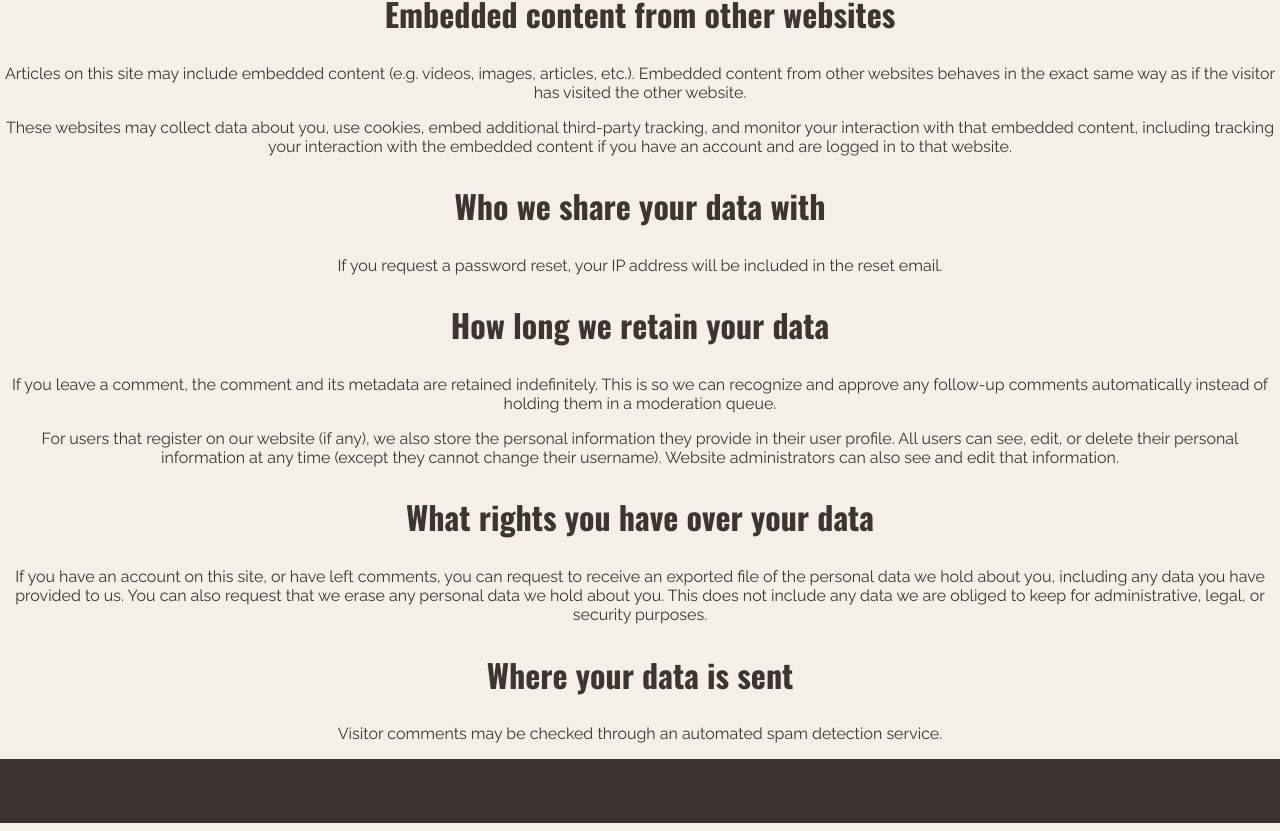
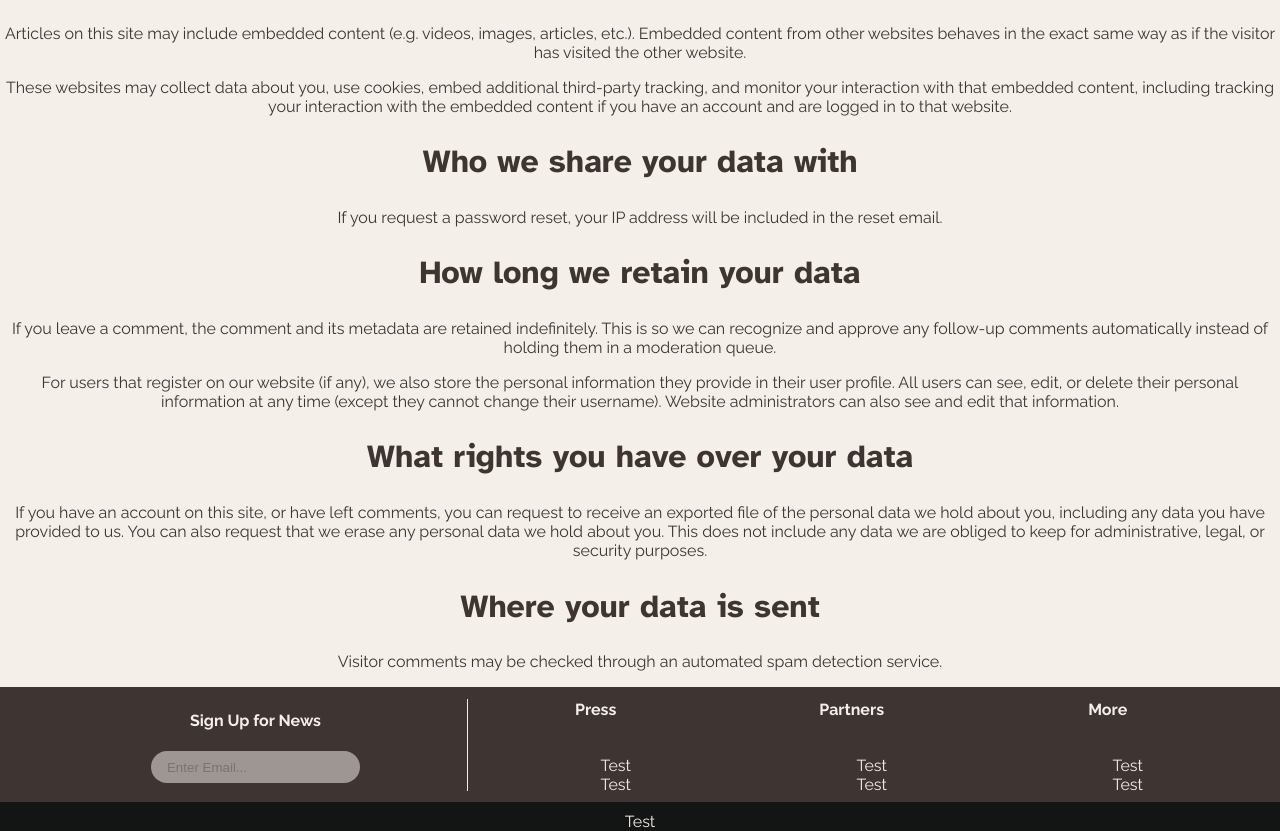
Before and after one commit to khyleB/odenaansan-hard-code, a plain HTML site: page privacy.html in a window 1280 px wide. Shown: the part 939-1770 px from the top of the page. Drawn offline with nearby package versions, Linux system fonts and the light colour scheme; a web font is replaced by a local one.

Commit message:
privacy policy footer

```diff
--- a/privacy.html
+++ b/privacy.html
@@ -131,17 +131,39 @@
 
                 </div>
 
+                <footer>
+                    <div class="footer-main">
+                        <div class="footer-search">
+                            <h4>Sign Up for News</h4>
+                            <input type="text" placeholder="Enter Email...">
+                        </div>
+                            <div class="vr"></div>
+                        <div class="footer-links">
+                            <h4>Press</h4>
+                            <ul>
+                                <li>Test</li>
+                                <li>Test</li>
+                            </ul>
+                        </div>
 
+                        <div class="footer-links">
+                            <h4>Partners</h4>
+                            <ul>
+                                <li>Test</li>
+                                <li>Test</li>
+                            </ul>
+                        </div>
 
-                <footer>
-                    <div class="footer-text">
-
+                        <div class="footer-links">
+                            <h4>More</h4>
+                            <ul>
+                                <li>Test</li>
+                                <li>Test</li>
+                            </ul>
+                        </div>
                     </div>
-                    <div class="footer-icons">
-
-                    </div>
+                    <div class="footer-bottom">Test</div>
                 </footer>
-
 
             <script src="https://ajax.googleapis.com/ajax/libs/jquery/3.6.3/jquery.min.js"></script>
             <script type="text/javascript" src="script.js"></script>
--- a/style.scss
+++ b/style.scss
@@ -6,7 +6,7 @@
 
 */
 
-/*Variables*/
+/*---------- Variables ----------*/
 
 $ode-white: #F4EFE9;
 $ode-black: #131414;
@@ -18,6 +18,19 @@ $transparent-bg: #f4efe987;
 
 $logo-red: #CE0710;
 $logo-yellow: #FAD500;
+
+$logo-text: "Raleway", sans-serif;
+$headings: "Oswald", sans-serif;
+$subheadings: "Atkinson Hyperlegible", sans-serif;
+$decorative: "Federo", sans-serif;
+
+/*----------------------------- Filler Divs -----------------------------*/
+
+.vr {
+    width: 1px;
+    background-color: $ode-white;
+    height: 80%;
+}
 
 /*Root CSS*/
 
@@ -33,7 +46,7 @@ a {
 
 body {
     background-color: $ode-white;
-    font-family: "Raleway", sans-serif;
+    font-family: $logo-text;
 	margin: 0;
 	align-items: center;
 	justify-content: center;
@@ -41,13 +54,13 @@ body {
 }
 
 h1 {
-	font-family: "Oswald", sans-serif;
+	font-family: $headings;
 	font-size: 4rem;
 	color: $ode-white;
 }
 
 h2 {
-	font-family: "Oswald", sans-serif;
+	font-family: $subheadings;
 	font-size: 2rem;
 	color: $ode-brown;
 }
@@ -55,6 +68,14 @@ h2 {
 p {
 	font-size: 1rem;
 	color: $ode-brown;
+}
+
+input {
+    height: 2rem;
+    padding: 1rem;
+    border: 0px;
+    border-radius: 25px;
+    background-color: $transparent-bg;
 }
 
 hr {
@@ -65,6 +86,10 @@ hr {
 	size: 1px;
 	border-top: 1px solid $ode-green;
 	width: 50%;
+}
+
+ul li {
+    list-style: none;
 }
 
 /*----------------------------- Nav & Footer Classes -----------------------------*/
@@ -106,10 +131,9 @@ nav {
 }
 
 .nav-items ul li {
-    list-style: none;
     display: inline-block;
     margin: .5rem;
-    font-family: "Atkinson Hyperlegible", sans-serif;
+    font-family: $subheadings;
     font-size: 1.5rem;
     font-weight: 500;
 }
@@ -119,25 +143,50 @@ nav {
     color:$ode-white;
 }
 
-.nav-items input {
-    height: 2rem;
-    padding: 1rem;
-    border: 0px;
-    border-radius: 25px;
-    background-color: $transparent-bg;
-}
+/*----------------------------- Footer -----------------------------*/
 
 footer {
+    bottom: 0;
+    position: relative;
     width: 100%;
-    height: 4rem;
+    height: 9rem;
     color: $ode-white;
     display: flex;
-    flex-direction: row;
+    flex-direction: column;
     flex-wrap: nowrap;
     align-content: center;
     align-items: center;
     justify-content: space-between;
-    background-color: #3d3330;
+    background-color: $ode-black;
+}
+
+.footer-main {
+    width: 100%;
+    height: 80%;
+    background-color: $ode-brown;
+    display: flex;
+    flex-direction: row;
+    align-items: center;
+    justify-content:center;
+}
+
+.footer-search {
+    width:33%;
+    display: flex;
+    align-items: center;
+    justify-content: center;
+    flex-direction: column;
+    margin-bottom: 1rem;
+}
+
+.footer-links {
+    width: 20%;
+    display: flex;
+    flex-direction: column;
+    align-items: center;
+    justify-content: center;
+    padding: 0;
+    margin: 0;
 }
 
 .landing-footer {
@@ -199,19 +248,6 @@ footer {
     overflow: cover;
   }
 
-
-
-
-
-
-
-
-
-
-
-
-
-
   /*---------- Landing Transitions ----------*/
 
 
```
Also changed, not shown: style.css, 1 other file.
